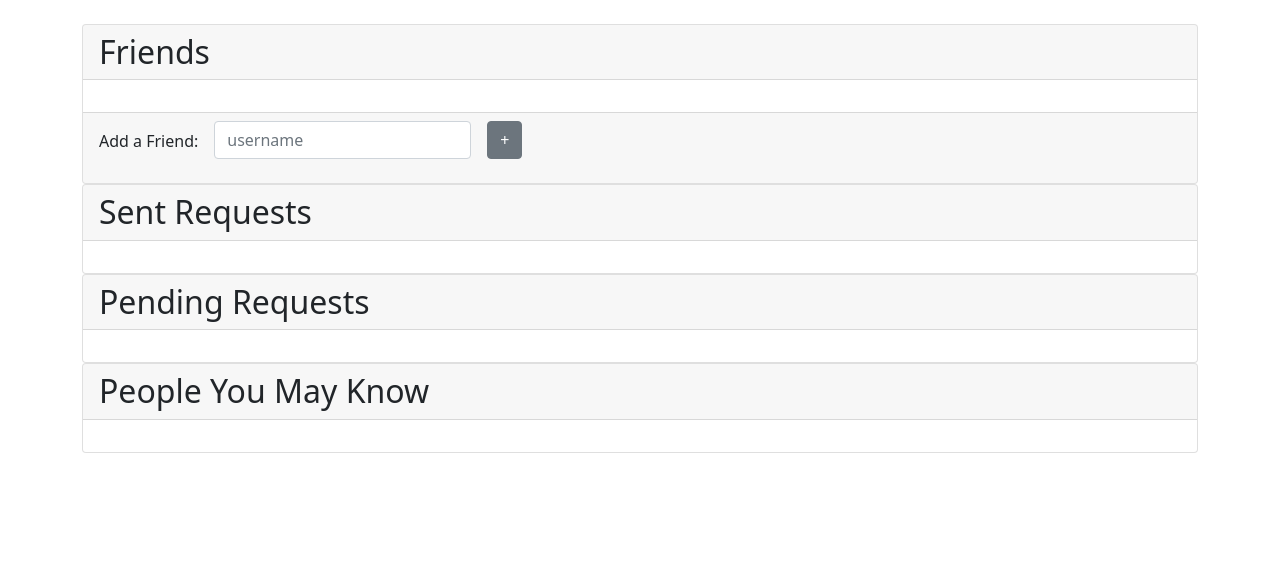
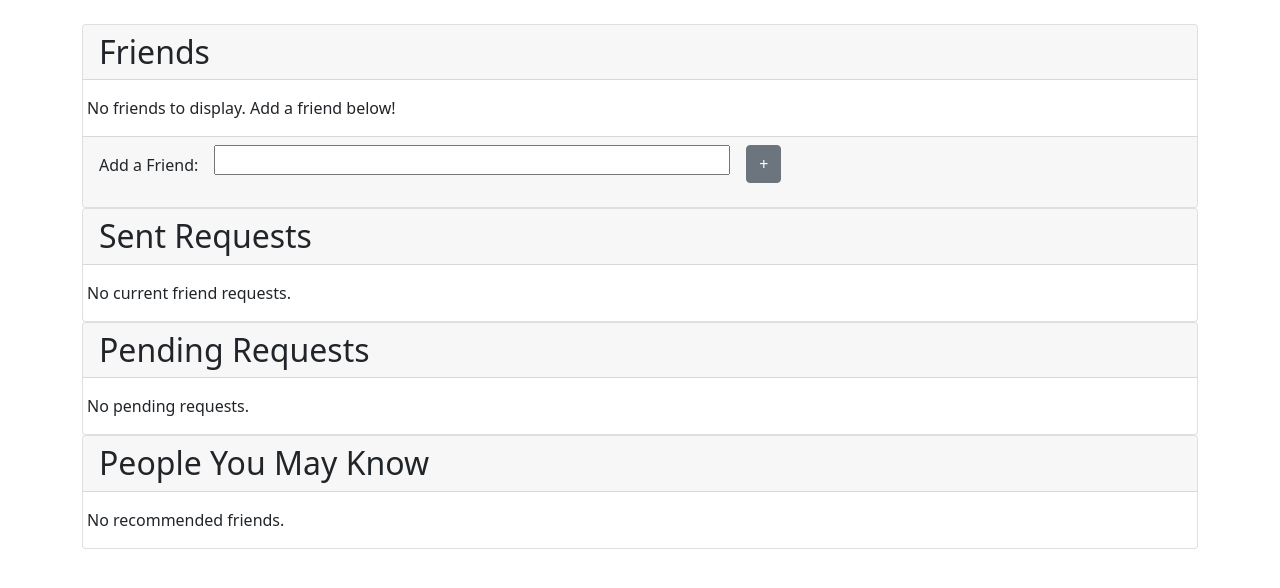
Before and after one commit to cleeke29/Senior-Project_Group2, a Django app: template pitch_proto/templates/friends.html in a window 1280 px wide. Shown: the part 86-674 px from the top of the page. Run offline with Django 3.2, Linux system fonts and the light colour scheme; the template is opened without the code that fills it: values that come from a table or form of the project are taken from there, others are empty.

Commit message:
Add remaining functionality and text tips
Add ability to cancel friend requests, remove friends, and add a friend via username field on the given form.
Also adds filler text for cases such as when the user has no friends to display, in which case it tells the user how to add a friend.

```diff
--- a/pitch_proto/templates/friends.html
+++ b/pitch_proto/templates/friends.html
@@ -19,7 +19,7 @@
     <h2 class="card-header">Friends</h2>
     <div class="card-body">
       <div class="row">
-
+        {% if my_friends %}
           {% for friend in my_friends %}
 
           <div class="col-sm-4 py-2">
@@ -33,23 +33,27 @@
                 {% endif %}
                   {{ friend }}
               </br>
-                <a href="#" class="btn btn-danger mt-2">Remove</a>
+                  <a href="{% url 'delete_friend' friendID=friend.id %}" class="btn btn-danger mt-2">Remove</a>
               </div>
             </div>
           </div>
           {% endfor %}
+        {% else %}
+          No friends to display. Add a friend below!
+        {% endif %}
       </div>
 
     </div>
     <div class="card-footer">
 
-      <form class="row g-3">
+      <form class="row g-3" method='post' action="{% url 'find_user' %}">
         <div class="col-auto">
           <p class="pt-2">Add a Friend:</p>
         </div>
         <div class="col-auto">
-          <label for="inputUsername" class="visually-hidden">username</label>
-          <input type="username" class="form-control" id="inputUsername" placeholder="username">
+            {% csrf_token %}
+            {{ form.username }}
+
         </div>
         <div class="col-auto">
           <button type="submit" class="btn btn-secondary mb-3">+</button>
@@ -66,6 +70,7 @@
     <h2 class="card-header">Sent Requests</h2>
     <div class="card-body">
       <div class="row">
+        {% if all_friend_requests %}
           {% for friend_request in all_friend_requests %}
 
 
@@ -80,12 +85,15 @@
                 {% endif %}
                   {{ friend_request.to_user }}
                   </br>
-                <a href="#" class="btn btn-danger mt-2">Unsend</a>
+                  <a href="{% url 'delete_request' pk=friend_request.id %}" class="btn btn-danger mt-2">Unsend</a>
               </div>
             </div>
           </div>
 
           {% endfor %}
+        {% else %}
+          No current friend requests.
+        {% endif %}
       </div>
     </div>
   </div>
@@ -97,6 +105,7 @@
     <h2 class="card-header">Pending Requests</h2>
     <div class="card-body">
       <div class="row">
+        {% if my_pending %}
           {% for friend_request in my_pending  %}
 
           <div class="col-sm-4 py-2">
@@ -116,6 +125,10 @@
           </div>
 
           {% endfor %}
+
+        {% else %}
+          No pending requests.
+        {% endif %}
       </div>
     </div>
   </div>
@@ -127,7 +140,7 @@
     <h2 class="card-header">People You May Know</h2>
     <div class="card-body">
       <div class="row">
-
+        {% if may_know %}
           {% for user in may_know %}
         <div class="col-sm-4 py-2">
             <div class="card">
@@ -145,8 +158,11 @@
           </div>
 
           {% endfor %}
+        {% else %}
+          No recommended friends.
+        {% endif %}
 
     </div>
   </div>
-<!--  -->
+
 {% endblock %}
```
Lines whose indentation alone changed are shown as unchanged.
